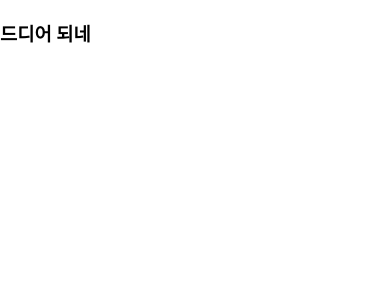
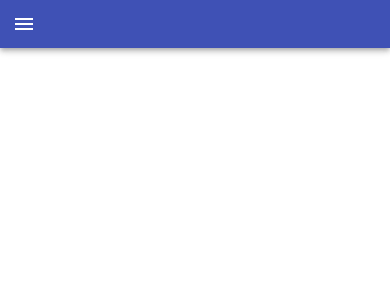
Before and after one commit to Munch310/CapstoneDesign, a React Native app: screen / in a window 390 px wide. Shown: the top 300 px of the page. Built offline with nearby package versions, Linux system fonts and the light colour scheme.

Commit message:
add navigation bar

```diff
--- a/package.json
+++ b/package.json
@@ -8,6 +8,8 @@
     "eject": "expo eject"
   },
   "dependencies": {
+    "@material-ui/core": "^4.12.3",
+    "@material-ui/icons": "^4.11.2",
     "expo": "~43.0.2",
     "expo-status-bar": "~1.1.0",
     "react": "17.0.1",
--- a/src/App.js
+++ b/src/App.js
@@ -1,5 +1,5 @@
 import React from 'react';
-
+import AppShell from './components/AppShell';
 
 class App extends React.Component {
   constructor(props){
@@ -10,7 +10,7 @@
   }
   render(){
     return (
-        <h3>드디어 되네</h3>
+      <AppShell/>
     );
 
   }
--- /dev/null
+++ b/src/components/AppShell.js
@@ -0,0 +1,45 @@
+import React from 'react';
+import { withStyles } from '@material-ui/core/styles';
+import AppBar from '@material-ui/core/AppBar';
+import Drawer from '@material-ui/core/Drawer';
+import MenuItem from '@material-ui/core/MenuItem';
+import IconButton from '@material-ui/core/IconButton';
+import MenuIcon from '@material-ui/icons/Menu';
+
+const styles = {
+    root: {
+        flexGrow: 1,
+    },
+    menuButton: {
+        marginRight: 'auto',
+    }
+}
+
+
+class AppShell extends React.Component {
+    constructor(props) {
+        super(props);
+        this.state = {
+            toggle: false
+        };
+    }
+    handleDrawerToggle = () => this.setState({toggle: !this.state.toggle})
+    render() {
+        const {classes} =this.props;
+        return(
+            <div className={classes.root}>
+                <AppBar position="static">
+                    <IconButton className={classes.menuButton} color="inherit" onClick={this.handleDrawerToggle} >
+                        <MenuIcon />
+                    </IconButton>
+                </AppBar>
+                <Drawer open={this.state.toggle}>
+                    <MenuItem onClick={this.handleDrawerToggle}>Home</MenuItem>
+                    <MenuItem onClick={this.handleDrawerToggle}>?</MenuItem>
+                </Drawer>
+            </div>
+        )
+    }
+}
+
+export default withStyles(styles)(AppShell);
```
Also changed, not shown: 1 other file (tests, documents, lock files or other folders).
